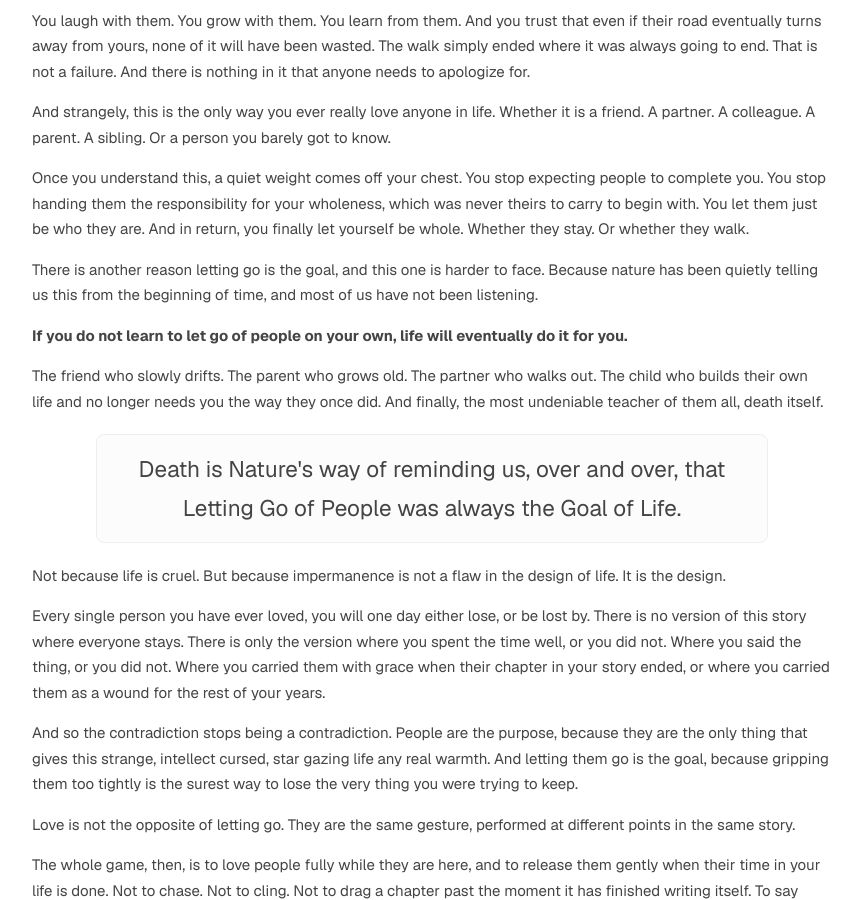
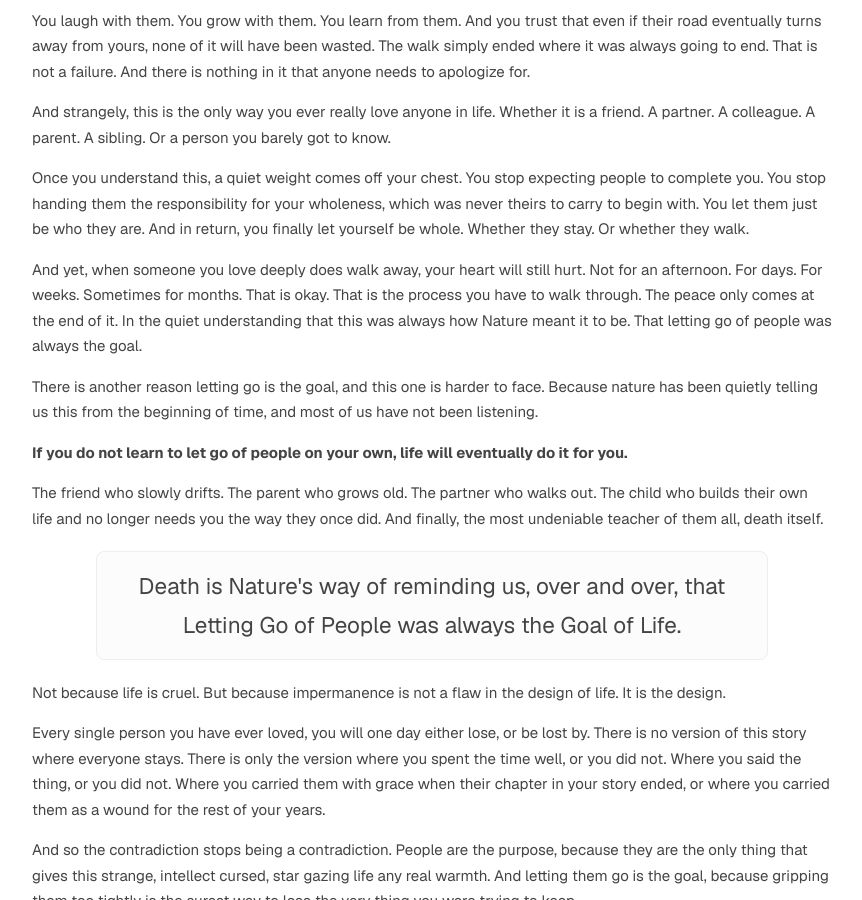
Before and after one commit to trmanish/trmanish.github.io, a Jekyll site: the page built from _posts/2026-05-14-the-purpose-of-life-is-people-letting-them-go-is-the-goal.md, in a window 1280 px wide and 900 px high, scrolled down 6134 px. Shown: the whole window, without its empty margins (208-1070 px from the left). Built offline with Jekyll 4.4.1, drawn with Linux system fonts in a browser that asks for light colours.

Commit message:
Add heart-hurts-but-thats-the-process beat near end of letting go

```diff
--- a/_posts/2026-05-14-the-purpose-of-life-is-people-letting-them-go-is-the-goal.md
+++ b/_posts/2026-05-14-the-purpose-of-life-is-people-letting-them-go-is-the-goal.md
@@ -155,6 +155,8 @@
 
 Once you understand this, a quiet weight comes off your chest. You stop expecting people to complete you. You stop handing them the responsibility for your wholeness, which was never theirs to carry to begin with. You let them just be who they are. And in return, you finally let yourself be whole. Whether they stay. Or whether they walk.
 
+And yet, when someone you love deeply does walk away, your heart will still hurt. Not for an afternoon. For days. For weeks. Sometimes for months. That is okay. That is the process you have to walk through. The peace only comes at the end of it. In the quiet understanding that this was always how Nature meant it to be. That letting go of people was always the goal.
+
 There is another reason letting go is the goal, and this one is harder to face. Because nature has been quietly telling us this from the beginning of time, and most of us have not been listening.
 
 **If you do not learn to let go of people on your own, life will eventually do it for you.**
```
